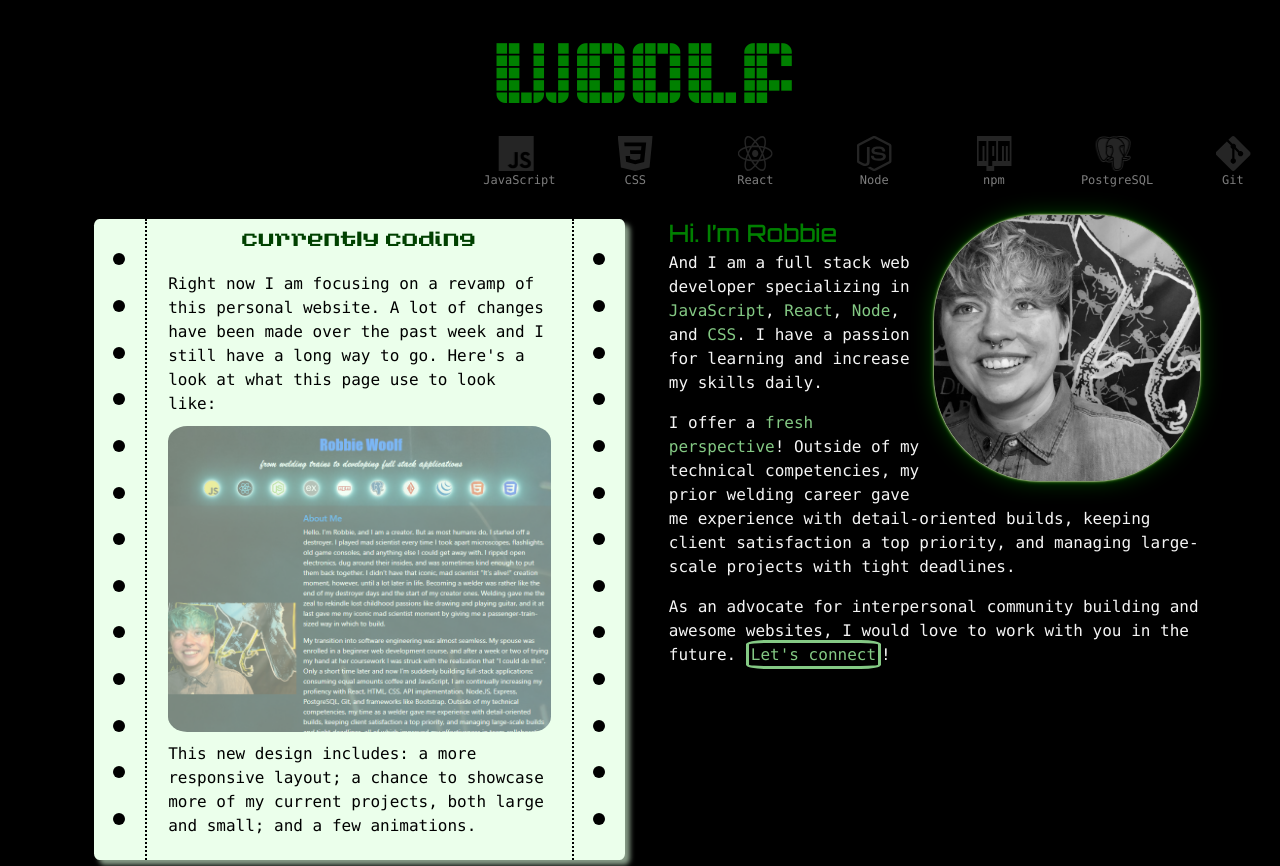
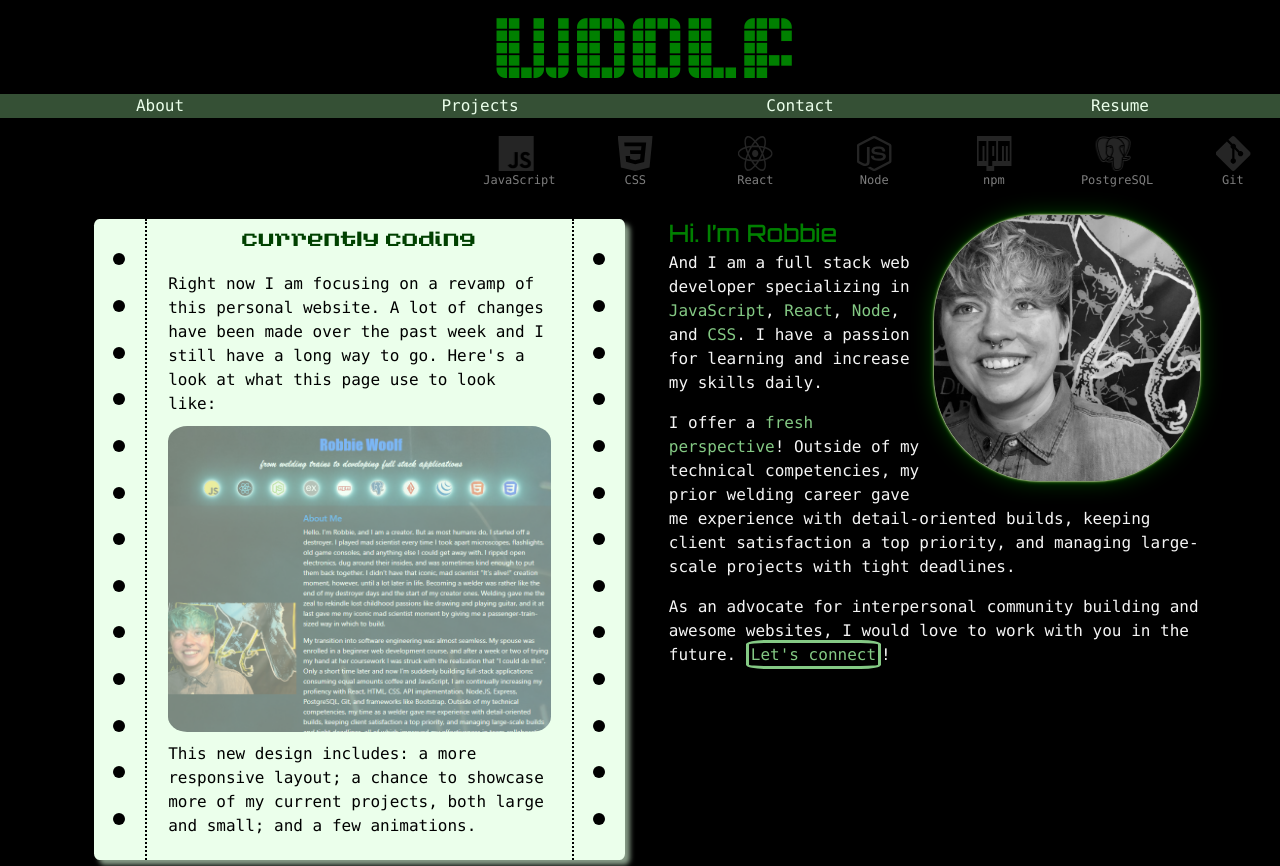
Before and after one commit to robbiemwoolf/website, a React (Create React App) app: page / in a window 1280 px wide. Shown: the top 866 px of the page. Built offline with nearby package versions, Linux system fonts and the light colour scheme.

Commit message:
desktop navbar created and functional

```diff
--- a/src/header/Header.css
+++ b/src/header/Header.css
@@ -15,6 +15,8 @@ h1 {
     font-family: "astro", Impact, Haettenschweiler, 'Arial Narrow Bold', sans-serif;
     color: var(--main);
     font-size: 700%;
+    margin-top: -25px;
+    margin-bottom: -15px;
 }
 
 .sticky {
--- a/src/header/Header.js
+++ b/src/header/Header.js
@@ -1,4 +1,5 @@
 import './Header.css'
+import './Nav.css'
 import Menu from './Menu'
 import React, { useEffect, useState } from 'react'
 
@@ -17,6 +18,12 @@ export default function Header() {
             <div className={(offset > 0) ? "header sticky" : "header"}>
                 <a href='#contact' alt='Send me a message!'><img className='ctaHead' alt='contact me' src='images/contactMe.svg'></img></a>
                 <div className='container'><h1>Woolf</h1></div>
+                <div className='navRow'>
+                    <a href='#about' className='linkD'><div>About</div></a>
+                    <a href='#portfolio' className='linkD'><div>Projects</div></a>
+                    <a href='#contact' className='linkD'><div>Contact</div></a>
+                    <a href='/resume' className='linkD'><div>Resume</div></a>
+                </div>
                 <Menu />
             </div>
     )
--- /dev/null
+++ b/src/header/Nav.css
@@ -0,0 +1,34 @@
+a:link {
+    text-decoration: none;
+}
+
+a:hover {
+    text-decoration: none;
+}
+
+a:visited {
+    text-decoration: none;
+}
+
+a:active {
+    text-decoration: none;
+}
+
+.navRow {
+    display: flex;
+    flex-direction: row;
+    justify-content: space-evenly;
+}
+
+.linkD {
+    color: var(--light);
+    width: 100%;
+    background-color: rgb(132, 201, 132, .4);
+    text-align: center;
+    flex: column;
+}
+
+.linkD:hover {
+    background-color:rgb(132, 201, 132);
+    color: var(--dark);
+}
```
